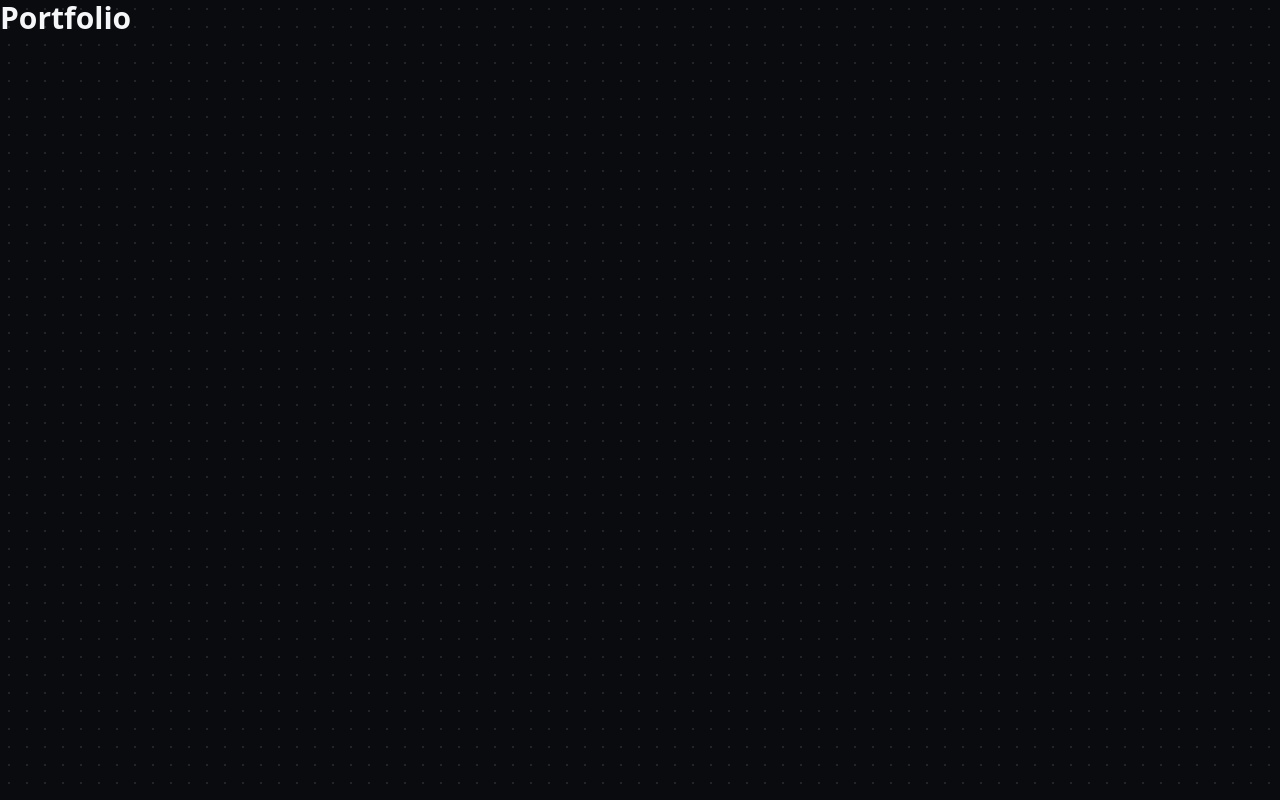
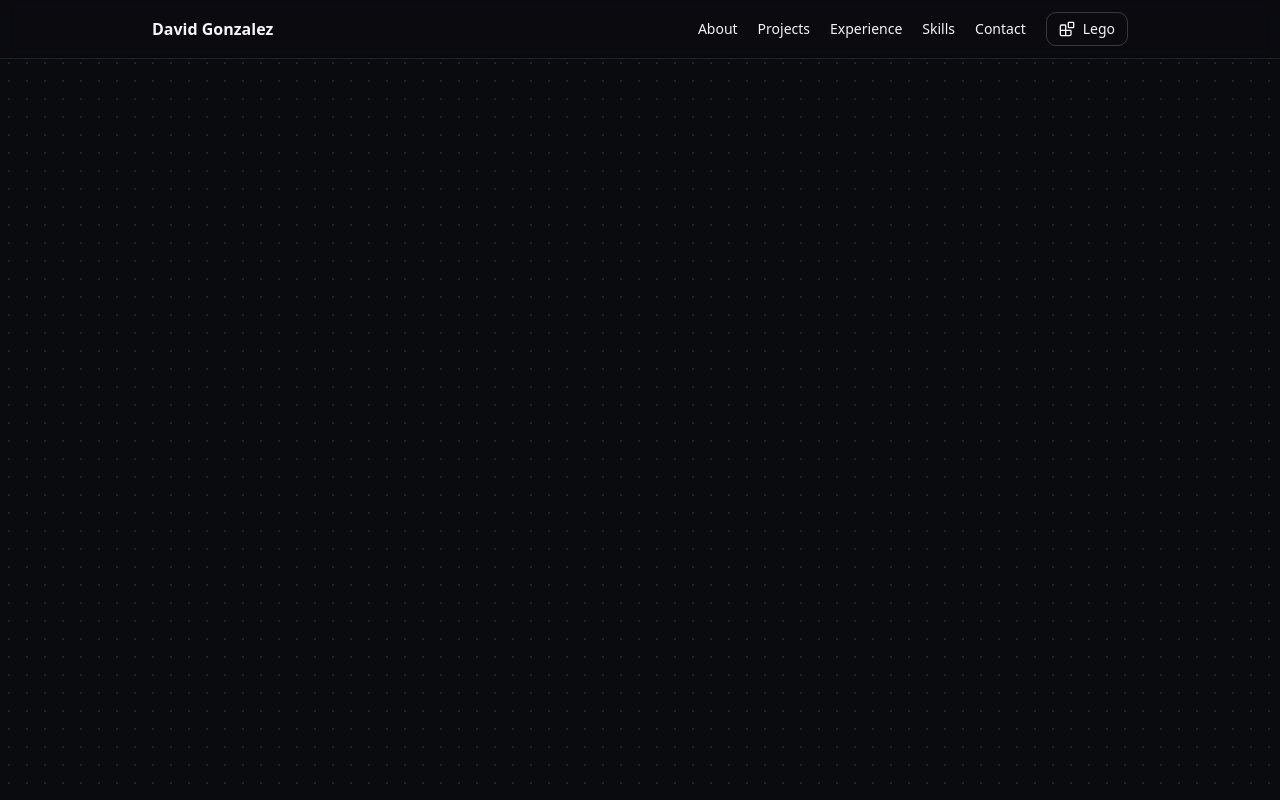
Before and after one commit to daviddgonzalez/daviddgonzalez.github.io, a React (Vite) app: page / in a window 1280 px wide. Built offline with nearby package versions, Linux system fonts and the light colour scheme.

Commit message:
feat(layout): Nav, Section wrapper, smooth scroll shell

```diff
--- a/src/App.tsx
+++ b/src/App.tsx
@@ -1,3 +1,12 @@
+import { ThemeProvider } from "@/theme/ThemeProvider";
+import { Nav } from "@/components/Nav";
+
 export default function App() {
-  return <h1 className="text-3xl font-bold">Portfolio</h1>;
+  return (
+    <ThemeProvider>
+      <a id="top" />
+      <Nav />
+      <main>{/* sections added in later tasks */}</main>
+    </ThemeProvider>
+  );
 }
--- /dev/null
+++ b/src/components/Nav.tsx
@@ -0,0 +1,27 @@
+import { ThemeToggle } from "@/theme/ThemeToggle";
+
+const LINKS = [
+  ["About", "#about"],
+  ["Projects", "#projects"],
+  ["Experience", "#experience"],
+  ["Skills", "#skills"],
+  ["Contact", "#contact"],
+] as const;
+
+export function Nav() {
+  return (
+    <nav className="sticky top-0 z-50 backdrop-blur border-b border-current/10 bg-bg/80">
+      <div className="mx-auto flex max-w-5xl items-center justify-between px-6 py-3">
+        <a href="#top" className="font-display font-bold text-fg">David Gonzalez</a>
+        <div className="flex items-center gap-5">
+          <ul className="hidden gap-5 text-sm text-muted sm:flex">
+            {LINKS.map(([label, href]) => (
+              <li key={href}><a href={href} className="hover:text-accent">{label}</a></li>
+            ))}
+          </ul>
+          <ThemeToggle />
+        </div>
+      </div>
+    </nav>
+  );
+}
--- /dev/null
+++ b/src/components/Section.tsx
@@ -0,0 +1,20 @@
+import { DecorationLayer } from "./DecorationLayer";
+
+export function Section({
+  id,
+  className = "",
+  decorate = true,
+  children,
+}: {
+  id: string;
+  className?: string;
+  decorate?: boolean;
+  children: React.ReactNode;
+}) {
+  return (
+    <section id={id} className={`relative scroll-mt-20 px-6 py-20 ${className}`}>
+      {decorate && <DecorationLayer />}
+      <div className="relative z-10 mx-auto max-w-5xl">{children}</div>
+    </section>
+  );
+}
--- a/src/index.css
+++ b/src/index.css
@@ -16,6 +16,7 @@
 }
 @media (prefers-reduced-motion: no-preference) {
   body { transition: background-color 0.3s ease, color 0.3s ease; }
+  html { scroll-behavior: smooth; }
 }
 
 @theme inline {
--- a/src/main.tsx
+++ b/src/main.tsx
@@ -2,12 +2,9 @@
 import { createRoot } from "react-dom/client";
 import "./index.css";
 import App from "./App";
-import { ThemeProvider } from "./theme/ThemeProvider";
 
 createRoot(document.getElementById("root")!).render(
   <StrictMode>
-    <ThemeProvider>
-      <App />
-    </ThemeProvider>
+    <App />
   </StrictMode>
 );
```
Also changed, not shown: 2 other files (tests, documents, lock files or other folders).
